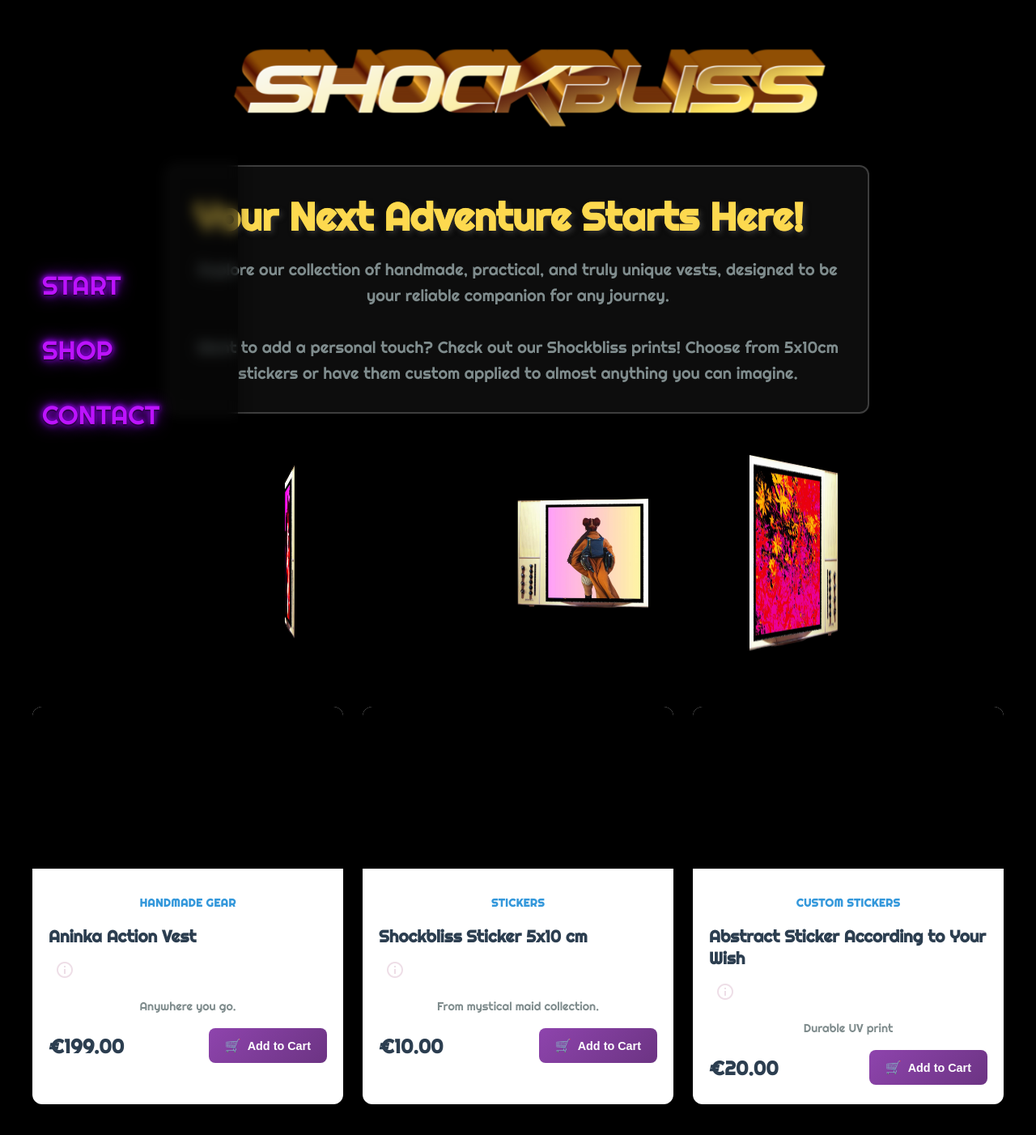
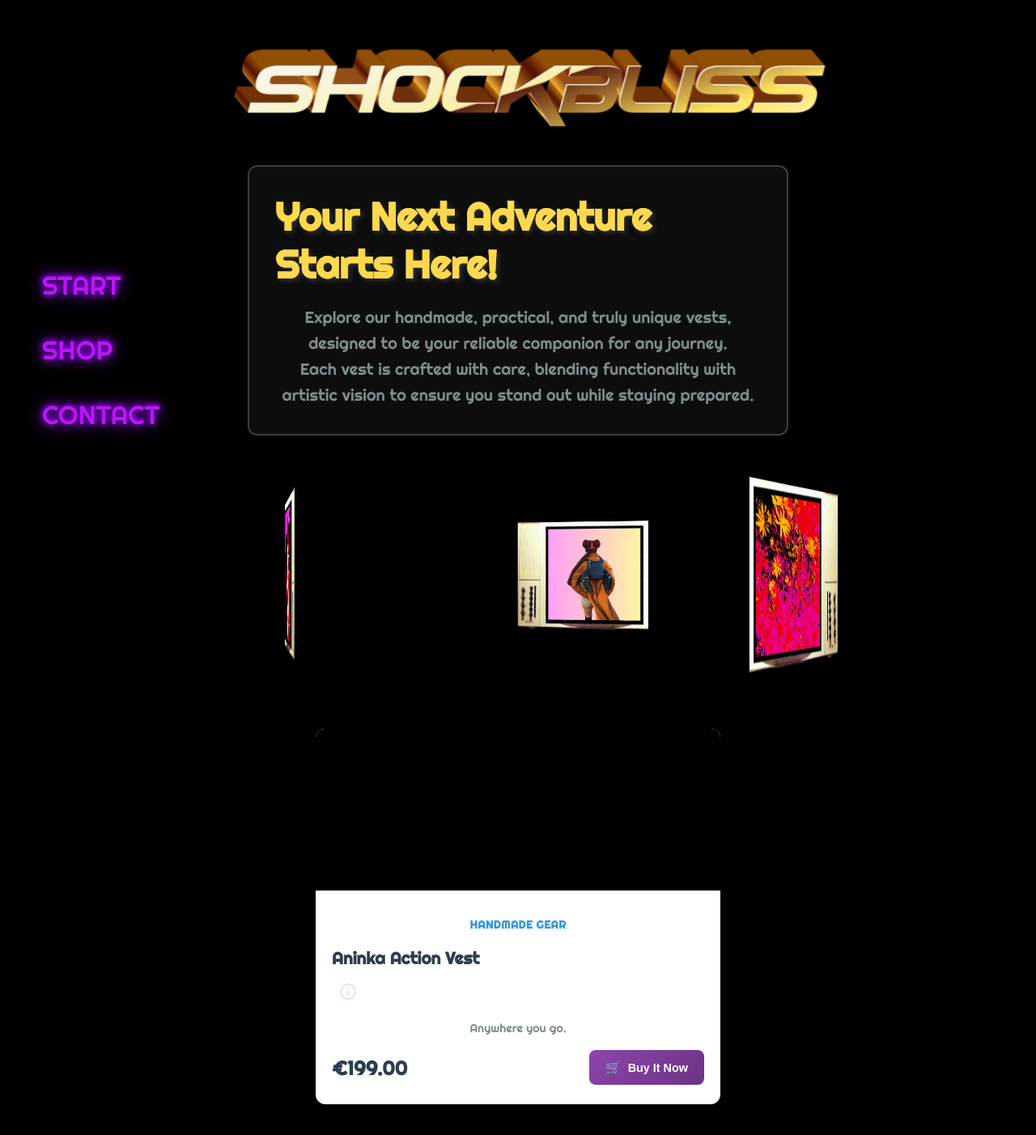
Before and after one commit to GitClownBOJ/shockbliss_angular, an Angular app in the folder frontend/: page /shop in a window 1280 px wide. Shown: the top 1402 px of the page at 81% size. Built offline with nearby package versions, Linux system fonts and the light colour scheme.

Commit message:
added contact form, updated introduction text boxes on shop and contact, refined selection

```diff
--- /dev/null
+++ b/frontend/src/app/contact-form/contact-form.component.html
@@ -0,0 +1,24 @@
+<div class="cyber-form-container">
+  <form [formGroup]="contactForm" (ngSubmit)="onSubmit()" class="contact-form">
+    <h2 class="form-title">Send Us a Message</h2>
+
+    <div class="form-group">
+      <label for="name">Name</label>
+      <input type="text" id="name" formControlName="name" placeholder="Your callsign">
+    </div>
+
+    <div class="form-group">
+      <label for="email">Email</label>
+      <input type="email" id="email" formControlName="email" placeholder="your@email.net">
+    </div>
+
+    <div class="form-group">
+      <label for="message">Message</label>
+      <textarea id="message" formControlName="message" rows="5" placeholder="Your encrypted message..."></textarea>
+    </div>
+
+    <button type="submit" class="cyber-button" [disabled]="!contactForm.valid">
+      Send!
+    </button>
+  </form>
+</div>
--- /dev/null
+++ b/frontend/src/app/contact-form/contact-form.component.scss
@@ -0,0 +1,106 @@
+// Voit muokata näitä värejä helposti
+:host {
+  --primary-glow: #9f00ff;   // Pääväri (violetti)
+  --secondary-glow: #00f0ff; // Korostusväri (syaani)
+  --background-color: rgba(10, 10, 25, 0.75);
+  --font-color: #e0e0e0;
+}
+
+.cyber-form-container {
+  max-width: 600px;
+  margin: 50px auto;
+  padding: 30px;
+  background: var(--background-color);
+  border: 1px solid var(--primary-glow);
+  border-radius: 8px;
+  box-shadow:
+    0 0 5px var(--primary-glow),
+    0 0 15px var(--primary-glow),
+    inset 0 0 5px rgba(159, 0, 255, 0.5);
+
+  // Lasimainen tausta
+  backdrop-filter: blur(10px);
+
+  // Animaatio hiiren siirtyessä päälle
+  transition: transform 0.3s ease-in-out, box-shadow 0.3s ease-in-out;
+}
+
+// Leijuva efekti
+.cyber-form-container:hover {
+  transform: translateY(-10px) scale(1.02);
+  box-shadow:
+    0 0 10px var(--primary-glow),
+    0 0 30px var(--primary-glow),
+    0 0 50px var(--secondary-glow),
+    inset 0 0 10px rgba(159, 0, 255, 0.5);
+}
+
+.form-title {
+  text-align: center;
+  color: var(--font-color);
+  font-family: 'Orbitron', sans-serif; // Suositeltu cyberpunk-fontti, lisää linkki index.html-sivulle
+  text-shadow: 0 0 5px var(--secondary-glow);
+  margin-bottom: 25px;
+}
+
+.form-group {
+  margin-bottom: 20px;
+}
+
+.form-group label {
+  display: block;
+  color: var(--font-color);
+  margin-bottom: 8px;
+  font-size: 0.9em;
+  text-transform: uppercase;
+  letter-spacing: 1px;
+}
+
+.form-group input,
+.form-group textarea {
+  width: 100%;
+  padding: 12px;
+  background-color: rgba(0, 0, 0, 0.4);
+  border: none;
+  border-bottom: 1px solid #555;
+  color: var(--font-color);
+  font-family: 'Courier New', Courier, monospace;
+  font-size: 1em;
+  outline: none;
+  transition: border-color 0.3s, box-shadow 0.3s;
+}
+
+.form-group input:focus,
+.form-group textarea:focus {
+  border-bottom-color: var(--secondary-glow);
+  box-shadow: 0 5px 15px -5px var(--secondary-glow);
+}
+
+.cyber-button {
+  width: 100%;
+  padding: 15px;
+  border: 1px solid var(--primary-glow);
+  border-radius: 4px;
+  background-color: transparent;
+  color: var(--font-color);
+  font-size: 1.1em;
+  font-weight: bold;
+  text-transform: uppercase;
+  letter-spacing: 2px;
+  cursor: pointer;
+  transition: background-color 0.3s, color 0.3s, text-shadow 0.3s;
+  text-shadow: 0 0 5px var(--primary-glow);
+}
+
+.cyber-button:hover:not(:disabled) {
+  background-color: var(--primary-glow);
+  color: #000;
+  text-shadow: none;
+}
+
+.cyber-button:disabled {
+  border-color: #555;
+  color: #555;
+  cursor: not-allowed;
+  text-shadow: none;
+}
--- /dev/null
+++ b/frontend/src/app/contact-form/contact-form.component.ts
@@ -0,0 +1,41 @@
+import { Component, Input, Output, EventEmitter } from '@angular/core';
+import { CommonModule } from '@angular/common';
+// 1. Varmista, että kaikki lomakkeisiin liittyvä on importattu
+import { ReactiveFormsModule, FormBuilder, FormGroup, Validators } from '@angular/forms';
+
+@Component({
+  selector: 'app-contact-form',
+  standalone: true,
+  // 2. Lisää ReactiveFormsModule tänne, jotta [formGroup] toimii
+  imports: [CommonModule, ReactiveFormsModule],
+  templateUrl: './contact-form.component.html',
+  styleUrls: ['./contact-form.component.scss']
+})
+export class ContactFormComponent {
+
+  // 3. Lisää @Input(), jotta [formTitle] toimii
+  @Input() formTitle: string = 'Send a Transmission';
+
+  // 4. Lisää @Output(), jotta (formSubmitted) toimii
+  @Output() formSubmitted = new EventEmitter<any>();
+
+  // 5. Määrittele lomakkeen muuttuja
+  contactForm: FormGroup;
+
+  constructor(private fb: FormBuilder) {
+    // 6. Rakenna lomake konstruktorissa
+    this.contactForm = this.fb.group({
+      name: ['', Validators.required],
+      email: ['', [Validators.required, Validators.email]],
+      message: ['', [Validators.required, Validators.minLength(10)]]
+    });
+  }
+
+  // 7. Määrittele onSubmit-metodi
+  onSubmit(): void {
+    if (this.contactForm.valid) {
+      this.formSubmitted.emit(this.contactForm.value);
+      this.contactForm.reset();
+    }
+  }
+}
--- a/frontend/src/app/pages/contact/contact.component.html
+++ b/frontend/src/app/pages/contact/contact.component.html
@@ -2,10 +2,10 @@
 <app-sidebar></app-sidebar>
 <div class="black-shiny-header"></div>
 <div class="shop-description text-center mt-4">
-  <h1>Your Next Adventure Starts Here!</h1>
-  <p class="lead">Explore our collection of handmade, practical, and truly unique vests, designed to be your reliable companion for any journey.
+  <h1>Get to know the shockbliss team</h1>
+  <p>We are a sister duo dedicated to bringing you the most shockingly interesting art meets tech -solutions. Our mission is to make your life more organized and blissed.</p>
   <br>
-  <br>Want to add a personal touch? Check out our Shockbliss prints! Choose from 5x10cm stickers or have them custom applied to almost anything you can imagine.</p>
+
 </div>
   <h1 class="page-title">Who we are</h1>
 
@@ -28,8 +28,6 @@
       </div>
     </div>
 
-  <section class="contact-form-placeholder">
-    <h2>Contact us</h2>
-    <!-- Contact form will be implemented here -->
-  </section>
-</div>
+</div> <app-contact-form
+[formTitle]="'Ota yhteyttä tiimiin'"
+  (formSubmitted)="handleFormSubmit($event)"></app-contact-form>
--- a/frontend/src/app/pages/contact/contact.component.scss
+++ b/frontend/src/app/pages/contact/contact.component.scss
@@ -46,6 +46,26 @@
   .page-title {
     margin-bottom: 1rem;
   }
+
+  .shop-description {
+  margin: 2rem auto 3rem auto;
+  padding: 2rem;
+  max-width: 600px;
+  border: 2px solid rgba(255, 255, 255, 0.2);
+  border-radius: 12px;
+  background: rgba(255, 255, 255, 0.05);
+  backdrop-filter: blur(10px);
+
+  h1 {
+    margin-bottom: 1rem;
+    color: #FDD94F;  // Match carousel colors
+  }
+
+  p {
+    margin-bottom: 0;
+    line-height: 1.6;
+  }
+}
 
 p {
   text-align: center;
--- a/frontend/src/app/pages/contact/contact.component.ts
+++ b/frontend/src/app/pages/contact/contact.component.ts
@@ -5,6 +5,7 @@
 import { RouterLink } from '@angular/router';
 import { Router, NavigationEnd } from '@angular/router';
 import { filter } from 'rxjs/operators';
+import { ContactFormComponent } from '../../contact-form/contact-form.component';
 
 @Component({
   selector: 'app-contact',
@@ -15,6 +16,7 @@
     CurrencyPipe,
     NavigationComponent,
     RouterLink
+    ,ContactFormComponent
   ],
   templateUrl: './contact.component.html',
   styleUrls: ['./contact.component.scss']
@@ -60,6 +62,15 @@
     console.log('Hamburger menu is now:', isOpen ? 'open' : 'closed');
   }
 
+  handleFormSubmit(formData: any): void {
+    console.log('Vanhempi komponentti vastaanotti datan:', formData);
+
+    // Tässä voit tehdä datalla mitä haluat:
+    // - Lähettää sen backend-palveluun
+    // - Näyttää käyttäjälle "Kiitos viestistä" -ilmoituksen
+    alert(`Kiitos viestistäsi, ${formData.name}!`);
+  }
+
 
   // ...existing code...
 }
--- a/frontend/src/app/pages/shop/shop.component.html
+++ b/frontend/src/app/pages/shop/shop.component.html
@@ -2,9 +2,9 @@
 <div class="black-shiny-header"></div>
 <div class="shop-description text-center mt-4">
   <h1>Your Next Adventure Starts Here!</h1>
-  <p class="lead">Explore our collection of handmade, practical, and truly unique vests, designed to be your reliable companion for any journey.
+  <p class="lead">Explore our handmade, practical, and truly unique vests, designed to be your reliable companion for any journey.
   <br>
-  <br>Want to add a personal touch? Check out our Shockbliss prints! Choose from 5x10cm stickers or have them custom applied to almost anything you can imagine.</p>
+    Each vest is crafted with care, blending functionality with artistic vision to ensure you stand out while staying prepared.</p>
 </div>
 
 <figure class="icon-cards mt-3">
@@ -56,7 +56,7 @@
           </div>
           <button class="add-to-cart-btn" (click)="addToCart(product)">
             <span class="cart-icon">🛒</span>
-            Add to Cart
+            Buy It Now
           </button>
         </div>
 
--- a/frontend/src/app/pages/shop/shop.component.scss
+++ b/frontend/src/app/pages/shop/shop.component.scss
@@ -58,7 +58,7 @@
 .shop-description {
   margin: 2rem auto 3rem auto;
   padding: 2rem;
-  max-width: 800px;
+  max-width: 600px;
   border: 2px solid rgba(255, 255, 255, 0.2);
   border-radius: 12px;
   background: rgba(255, 255, 255, 0.05);
@@ -163,13 +163,15 @@
         }
 
   .products-grid {
-            display: grid;
-            grid-template-columns: repeat(3, 1fr);
-            gap: 24px;
-            margin-bottom: 40px;
-            overflow: hidden;
+    display: flex;
+    justify-content: center;
+    flex-direction: column;
+    gap: 0px;
+    margin-bottom: 20px;
     contain: layout style;
     background: black;
+    width: 100%;
+    flex-wrap: wrap; // Allow wrapping for multiple items
 }
 
 .product-card {
@@ -179,7 +181,24 @@
     overflow: hidden;
     transition: all 0.3s ease;
     position: relative;
+    flex: 1 1 auto; // Allow it to grow and shrink
+    min-width: 500px; // Minimum width for readability
+    width: 100%; // Take full width available
 }
+
+.product-card:only-child {
+    flex-basis: 100%; // Wide showcase width
+    max-width: 1400px; // Allow it to be prominent
+    flex-shrink: 1; // Allow it to shrink on smaller screens
+    width: 90%;
+}
+
+// Alternative: If you want multiple cards to have consistent width
+.products-grid:not(:has(.product-card:only-child)) .product-card {
+    flex-basis: calc(33.333% - 16px); // Three columns with gap
+    max-width: 400px;
+}
+
 
         .product-image {
             position: relative;
@@ -410,7 +429,7 @@
   margin-top: 3rem;
 }
 .products-grid {
-                grid-template-columns: repeat(auto-fill, minmax(280px, 1fr));
+                grid-template-columns: repeat(auto-fill, minmax(300px, 1fr));
                 gap: 16px;
             }
 
@@ -421,4 +440,25 @@
             .page-title {
                 font-size: 2rem;
             }
+           .product-card:only-child {
+        flex-basis: 100%; // Full width on mobile
+        width: 100%;
+        margin: 0 16px;
+        min-width: auto; // Remove min-width constraint
     }
+
+    .products-grid:not(:has(.product-card:only-child)) .product-card {
+        flex-basis: 100%; // Single column on mobile
+        width: 90%;
+    }
+
+    .add-to-cart-btn {
+        padding: 10px 16px;
+        font-size: 0.85rem;
+    }
+
+    .product-price {
+        font-size: 1.3rem;
+    }
+
+}
--- a/frontend/src/app/pages/shop/shop.component.ts
+++ b/frontend/src/app/pages/shop/shop.component.ts
@@ -50,22 +50,6 @@
         price: 199.00,
         imageUrl: '',
         category: 'Handmade Gear'
-      },
-      {
-        id: 2,
-        name: 'Shockbliss Sticker 5x10 cm',
-        description: 'From mystical maid collection.',
-        price: 10.00,
-        imageUrl: '',
-        category: 'Stickers'
-      },
-      {
-        id: 3,
-        name: 'Abstract Sticker According to Your Wish',
-        description: 'Durable UV print',
-        price: 20.00,
-        imageUrl: '',
-        category: 'Custom Stickers'
       }
     ];
   }
```
Also changed, not shown: 1 other file (tests, documents, lock files or other folders). Lines whose indentation alone changed are shown as unchanged.
